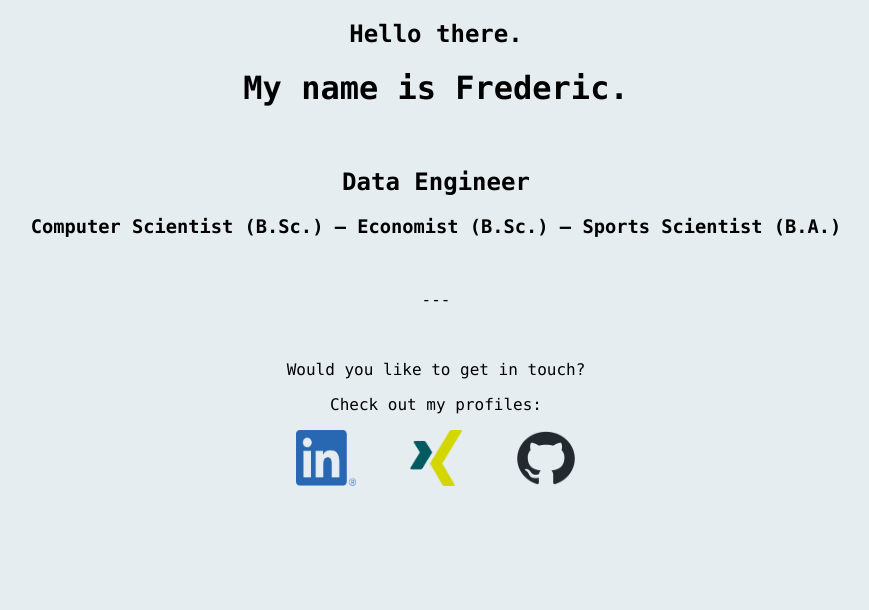
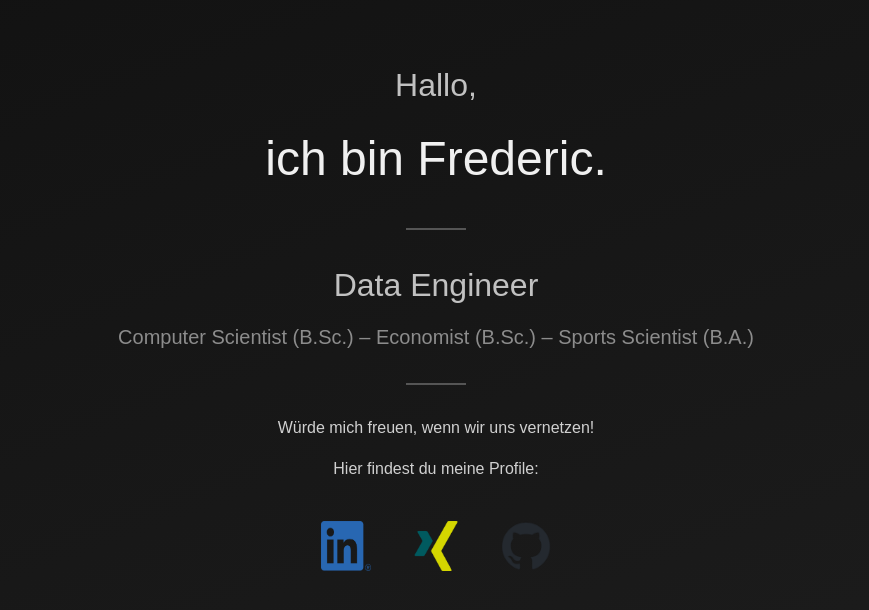
Before and after one commit to iamfmeyer/iamfmeyer.github.io, a plain HTML site: page index.html in a window 1280 px wide. Shown: the whole page, without its empty margins (204-1073 px from the left). Drawn offline with Linux system fonts and the light colour scheme.

Commit message:
Update index.html

```diff
--- a/index.html
+++ b/index.html
@@ -1,54 +1,155 @@
 <!DOCTYPE html>
-<html>
+<html lang="de">
 <head>
+  <meta charset="UTF-8">
   <title>Frederic Meyer – A Personal Website</title>
+
+  <!-- Falls du Google Fonts nutzen möchtest, entferne die Kommentar-Tags:
+  <link rel="preconnect" href="https://fonts.gstatic.com">
+  <link href="https://fonts.googleapis.com/css2?family=Montserrat:wght@400;700&display=swap" rel="stylesheet">
+  -->
+
   <style>
+    /* =============== RESET =============== */
+    * {
+      margin: 0;
+      padding: 0;
+      box-sizing: border-box;
+    }
+
+    /* =============== GRUNDDESIGN =============== */
     body {
-            background-color: #E5EDF1;
-            font-family: 'Monaco';
-            color: black;
+      /* Entweder einfarbiges Dunkel oder ein dezentes Gradient */
+      /* background-color: #121212; */
+      background: linear-gradient(160deg, #121212 0%, #1c1c1c 100%);
+
+      /* Schriftart anpassen, falls Google Fonts eingebunden:
+         font-family: 'Montserrat', sans-serif; */
+      font-family: Arial, sans-serif;
+      color: #fff;
+      line-height: 1.6;
     }
+
+    /* Container für zentrierten Inhalt */
     .container {
-            width: 80%;
-            margin: auto;
+      max-width: 800px;
+      margin: 0 auto;
+      padding: 60px 20px;
       text-align: center;
     }
+
+    /* Überschriften-Design */
+    h1, h2, h3 {
+      margin-bottom: 10px;
+      font-weight: 400;
+    }
+    h1 {
+      font-size: 3rem;
+      color: #f0f0f0;
+    }
+    h2 {
+      font-size: 2rem;
+      color: #c1c1c1;
+    }
+    h3 {
+      font-size: 1.25rem;
+      color: #8c8c8c;
+    }
+
+    /* Eine dezente Trennlinie */
+    .separator {
+      margin: 30px auto;
+      width: 60px;
+      height: 2px;
+      background-color: #555;
+    }
+
+    p {
+      margin: 15px 0;
+      font-size: 1rem;
+      color: #d0d0d0;
+    }
+
+    /* =============== SOCIAL MEDIA SECTION =============== */
     .social-media-icons {
       display: flex;
       justify-content: center;
-            gap: 50px;
+      gap: 40px;
+      margin-top: 40px;
     }
+
+    .social-media-icons a {
+      display: inline-block;
+      transition: transform 0.3s ease, box-shadow 0.3s ease;
+    }
+
     .social-media-icons img {
-            width: 60px;
-            height: 56px;
+      width: 50px;
+      height: 50px;
+    }
+
+    /* Hover-Effekt für Icons */
+    .social-media-icons a:hover {
+      transform: scale(1.1);
+      box-shadow: 0 0 15px rgba(255, 255, 255, 0.3);
+    }
+
+    /* Links allgemein (falls Textlinks) */
+    a {
+      text-decoration: none;
+      color: #c1c1c1;
+    }
+    a:hover {
+      color: #fff;
+    }
+
+    /* =============== RESPONSIVE ANPASSUNGEN =============== */
+    @media (max-width: 600px) {
+      h1 {
+        font-size: 2rem;
+      }
+      h2 {
+        font-size: 1.5rem;
+      }
+      h3 {
+        font-size: 1.1rem;
+      }
+      .separator {
+        margin: 20px auto;
+      }
+      .social-media-icons {
+        gap: 20px;
+      }
     }
   </style>
 </head>
 <body>
+
   <div class="container">
-        <h2>Hello there.</h2>
-        <h1>My name is Frederic.</h1>
-        <p>&nbsp;</p>
-        <h2>Data Engineer‍</h2>
+    <h2>Hallo,</h2>
+    <h1>ich bin Frederic.</h1>
+
+    <div class="separator"></div>
+
+    <h2>Data Engineer</h2>
     <h3>Computer Scientist (B.Sc.) – Economist (B.Sc.) – Sports Scientist (B.A.)</h3>
-        <p>&nbsp;</p>
-        <p>---</p>
-        <p>&nbsp;</p>
-        <p>Would you like to get in touch?</p>
-        <p>Check out my profiles:</p>
 
+    <p class="separator"></p>
 
-    </div>
+    <p>Würde mich freuen, wenn wir uns vernetzen!</p>
+    <p>Hier findest du meine Profile:</p>
+
     <div class="social-media-icons">
-        <a href="https://www.linkedin.com/in/frederic-meyer-89b154b4/">
+      <a href="https://www.linkedin.com/in/frederic-meyer-89b154b4/" target="_blank">
         <img src="media/LinkedIn-Logos/LI-In-Bug.png" alt="LinkedIn Logo">
       </a>
-        <a href="https://www.xing.com/profile/Frederic_Meyer10/">
+      <a href="https://www.xing.com/profile/Frederic_Meyer10/" target="_blank">
         <img src="media/xing-logo.png" alt="Xing Logo">
       </a>
-        <a href="https://github.com/iamfmeyer/">
+      <a href="https://github.com/iamfmeyer/" target="_blank">
         <img src="media/github-mark/github-mark.png" alt="GitHub Logo">
       </a>
+    </div>
   </div>
 
 </body>
```
Lines whose indentation alone changed are shown as unchanged.
